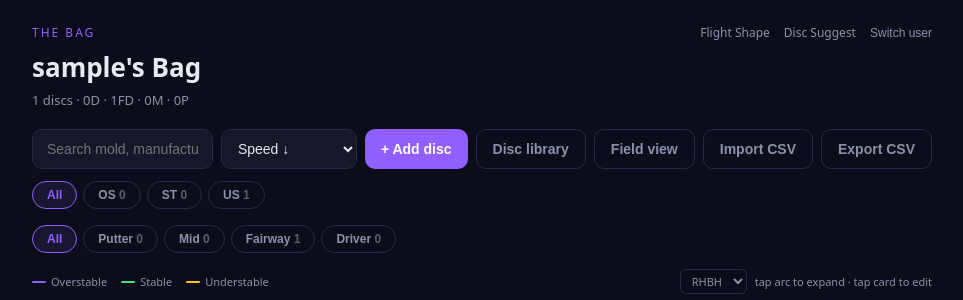
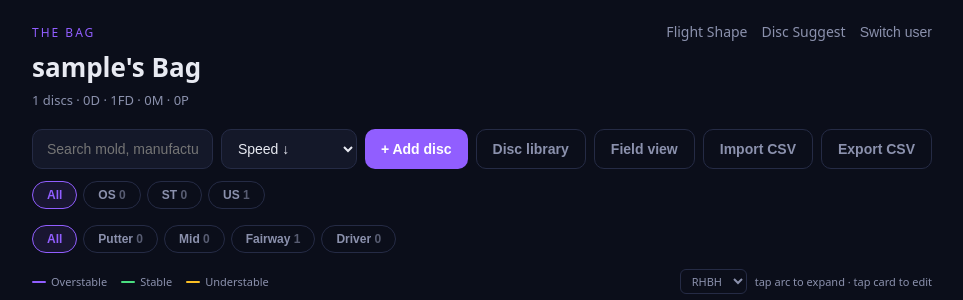
Before and after one commit to flyboy-byte/disc-tracker, a Flask app: page / in a window 1280 px wide. Shown: the top 300 px of the page, without its empty margins (158-1121 px from the left). Run offline with Flask 3, Linux system fonts and the light colour scheme; the visitor is signed in with stand-in values (Sample User, id 1); data comes from the database, SQL or seed files in the repository.

Commit message:
Increase nav link font size from 12px to 14px
Co-Authored-By: Claude Sonnet 4.6 <noreply@anthropic.com>

```diff
--- a/templates/discsuggestion.html
+++ b/templates/discsuggestion.html
@@ -153,11 +153,11 @@
   <header>
     <div style="display:flex;justify-content:space-between;align-items:baseline;margin-bottom:4px">
       <div style="display:flex;gap:14px;align-items:baseline">
-        <a href="/" style="color:var(--muted);font-size:12px;text-decoration:none">← Bag</a>
-        <a href="/flightshape" style="color:var(--muted);font-size:12px;text-decoration:none">Flight Shape</a>
+        <a href="/" style="color:var(--muted);font-size:14px;text-decoration:none">← Bag</a>
+        <a href="/flightshape" style="color:var(--muted);font-size:14px;text-decoration:none">Flight Shape</a>
       </div>
       <form method="post" action="/switch" style="margin:0">
-        <button type="submit" style="background:none;border:none;color:var(--muted);font-size:12px;cursor:pointer;padding:0">Switch user</button>
+        <button type="submit" style="background:none;border:none;color:var(--muted);font-size:14px;cursor:pointer;padding:0">Switch user</button>
       </form>
     </div>
     <p class="eyebrow">Disc Suggest</p>
--- a/templates/flightshape.html
+++ b/templates/flightshape.html
@@ -161,11 +161,11 @@
   <header>
     <div style="display:flex;justify-content:space-between;align-items:baseline;margin-bottom:4px">
       <div style="display:flex;gap:14px;align-items:baseline">
-        <a href="/" style="color:var(--muted);font-size:12px;text-decoration:none">← Bag</a>
-        <a href="/discsuggestion" style="color:var(--muted);font-size:12px;text-decoration:none">Disc Suggest</a>
+        <a href="/" style="color:var(--muted);font-size:14px;text-decoration:none">← Bag</a>
+        <a href="/discsuggestion" style="color:var(--muted);font-size:14px;text-decoration:none">Disc Suggest</a>
       </div>
       <form method="post" action="/switch" style="margin:0">
-        <button type="submit" style="background:none;border:none;color:var(--muted);font-size:12px;cursor:pointer;padding:0">Switch user</button>
+        <button type="submit" style="background:none;border:none;color:var(--muted);font-size:14px;cursor:pointer;padding:0">Switch user</button>
       </form>
     </div>
     <p class="eyebrow">Flight Shape</p>
--- a/templates/index.html
+++ b/templates/index.html
@@ -165,10 +165,10 @@
     <div style="display:flex;justify-content:space-between;align-items:baseline;margin-bottom:4px">
       <p class="eyebrow">The Bag</p>
       <div style="display:flex;align-items:baseline;gap:14px">
-        <a href="/flightshape" style="color:var(--muted);font-size:12px;text-decoration:none">Flight Shape</a>
-        <a href="/discsuggestion" style="color:var(--muted);font-size:12px;text-decoration:none">Disc Suggest</a>
+        <a href="/flightshape" style="color:var(--muted);font-size:14px;text-decoration:none">Flight Shape</a>
+        <a href="/discsuggestion" style="color:var(--muted);font-size:14px;text-decoration:none">Disc Suggest</a>
         <form method="post" action="/switch" style="margin:0">
-          <button type="submit" style="background:none;border:none;color:var(--muted);font-size:12px;cursor:pointer;padding:0">Switch user</button>
+          <button type="submit" style="background:none;border:none;color:var(--muted);font-size:14px;cursor:pointer;padding:0">Switch user</button>
         </form>
       </div>
     </div>
```
